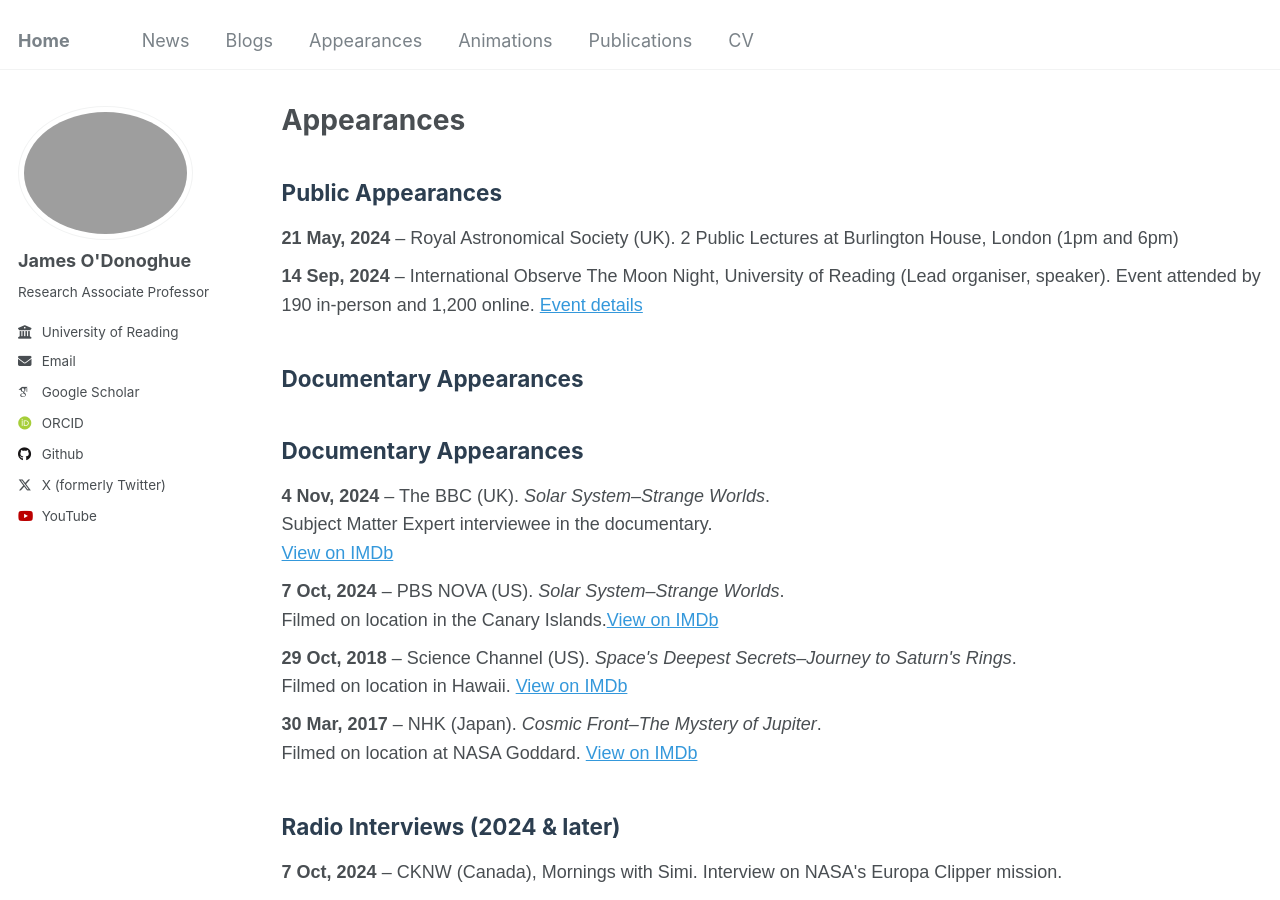
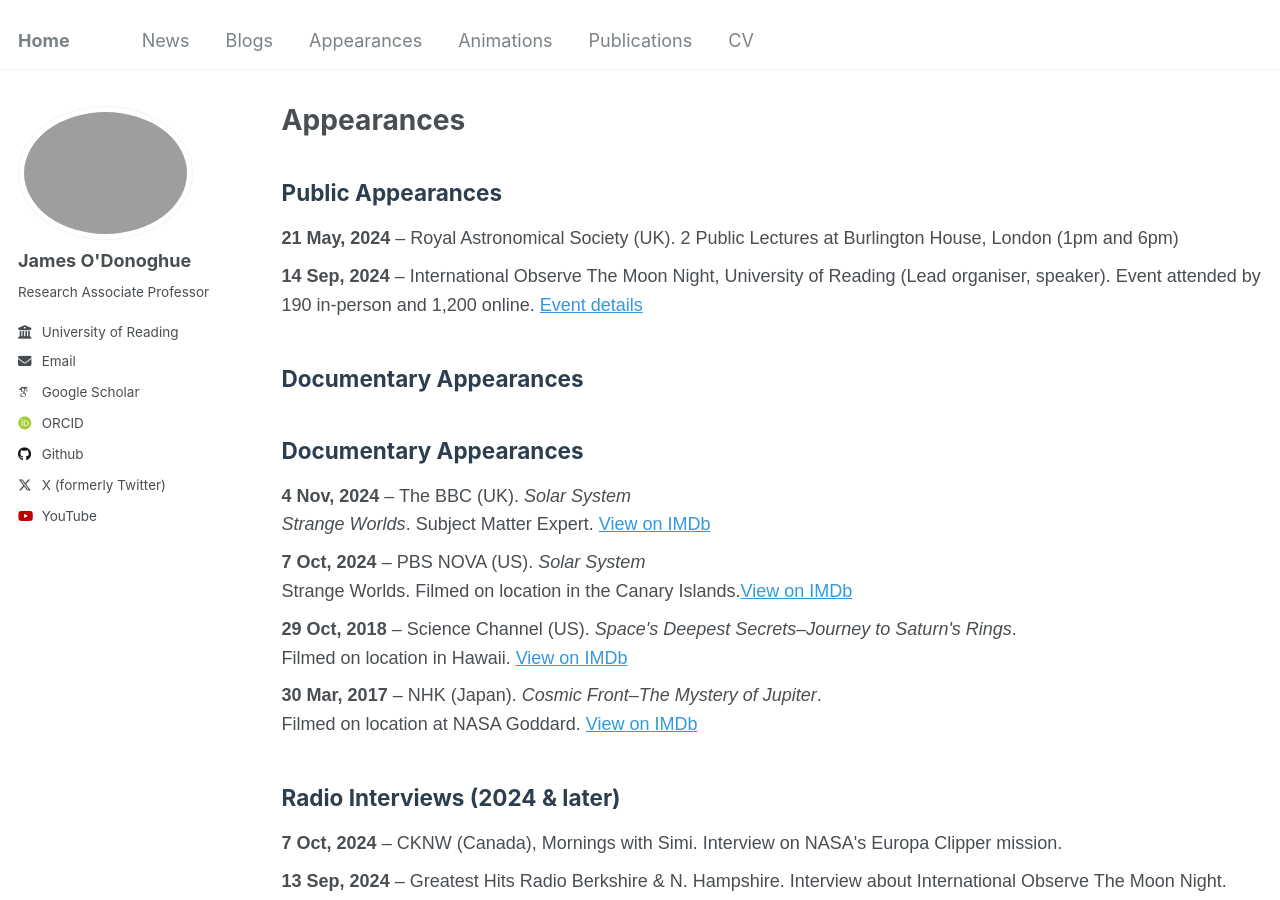
Before and after one commit to odonoghuespace/odonoghuespace.github.io, a Jekyll site: the page built from _pages/appearances.html, in a window 1280 px wide and 900 px high. Built offline with Jekyll 4.4.1, drawn with Linux system fonts in a browser that asks for light colours; some web fonts are replaced.

Commit message:
Update appearances.html

```diff
--- a/_pages/appearances.html
+++ b/_pages/appearances.html
@@ -51,13 +51,12 @@ author_profile: true
          <h2>Documentary Appearances</h2>
     <ul>
         <li>
-            <strong>4 Nov, 2024</strong> – The BBC (UK). <em>Solar System–Strange Worlds</em>.
-            <br>Subject Matter Expert interviewee in the documentary.
-            <br><a href="https://m.imdb.com/title/tt33710647/?ref_=tt_eps_top" target="_blank">View on IMDb</a>
+            <strong>4 Nov, 2024</strong> – The BBC (UK). <em>Solar System</em>
+            <br><em>Strange Worlds</em>. Subject Matter Expert. <a href="https://m.imdb.com/title/tt33710647/?ref_=tt_eps_top" target="_blank">View on IMDb</a>
         </li>
         <li>
-            <strong>7 Oct, 2024</strong> – PBS NOVA (US). <em>Solar System–Strange Worlds</em>.
-            <br>Filmed on location in the Canary Islands.<a href="https://m.imdb.com/title/tt33575526/?ref_=tt_ov_ep_pr" target="_blank">View on IMDb</a>
+            <strong>7 Oct, 2024</strong> – PBS NOVA (US). <em>Solar System</em>
+            <br>Strange Worlds</em>. Filmed on location in the Canary Islands.<a href="https://m.imdb.com/title/tt33575526/?ref_=tt_ov_ep_pr" target="_blank">View on IMDb</a>
         </li>
         <li>
             <strong>29 Oct, 2018</strong> – Science Channel (US). <em>Space's Deepest Secrets–Journey to Saturn's Rings</em>.
```
